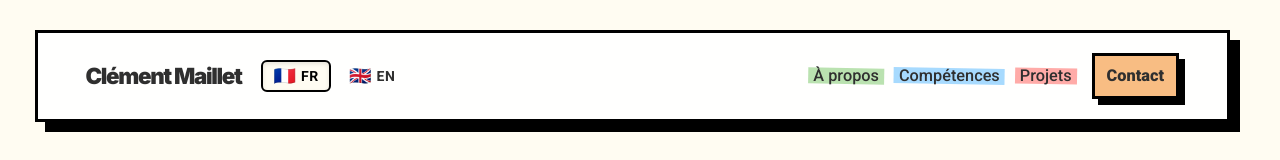
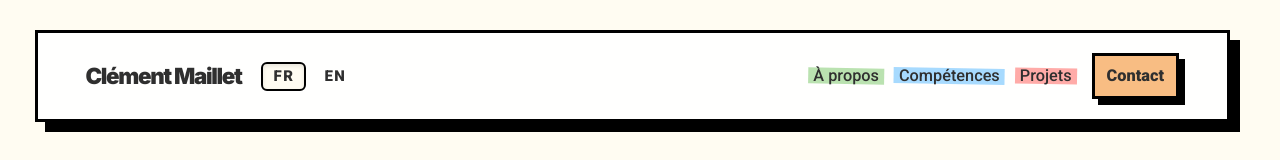
Before and after one commit to Karbbone/Portfolio, an Astro site: page / in a window 1280 px wide. Shown: the top 160 px of the page. Built offline with nearby package versions, Linux system fonts and the light colour scheme; Astro itself is replaced by a stand-in of ours; no server answers.

Commit message:
fix : emoji integration

```diff
--- a/src/components/Header.astro
+++ b/src/components/Header.astro
@@ -31,8 +31,7 @@ const otherLocale = locale === "fr" ? "en" : "fr";
             aria-label="Français"
             title="Français"
           >
-            <span class="header__lang-icon" aria-hidden="true">🇫🇷</span>
-            <span class="header__lang-text">FR</span>
+            <span class="header__lang-badge header__lang-badge--fr" aria-hidden="true">FR</span>
           </button>
           <button
             class={`header__lang-btn ${locale === "en" ? "header__lang-btn--active" : ""}`}
@@ -41,8 +40,7 @@ const otherLocale = locale === "fr" ? "en" : "fr";
             aria-label="English"
             title="English"
           >
-            <span class="header__lang-icon" aria-hidden="true">🇬🇧</span>
-            <span class="header__lang-text">EN</span>
+            <span class="header__lang-badge header__lang-badge--en" aria-hidden="true">EN</span>
           </button>
         </div>
       </div>
--- a/src/sass/components/_header.scss
+++ b/src/sass/components/_header.scss
@@ -154,26 +154,20 @@
       }
     }
 
-    &__lang-icon {
-      font-size: 1.6rem;
+    &__lang-badge {
+      font-weight: 900;
+      font-size: 1.4rem;
+      letter-spacing: 0.1em;
       line-height: 1;
-      display: flex;
-      align-items: center;
-      justify-content: center;
-      transition: transform 0.25s cubic-bezier(0.4, 0, 0.2, 1);
+      color: color.$gray-dark;
+      transition: all 0.25s cubic-bezier(0.4, 0, 0.2, 1);
 
       @include bp.from("tablet") {
-        font-size: 1.8rem;
+        font-size: 1.5rem;
       }
-    }
 
-    &__lang-text {
-      font-weight: 700;
-      letter-spacing: 0.05em;
-      display: none;
-
-      @include bp.from("tablet") {
-        display: inline;
+      .header__lang-btn--active & {
+        color: color.$orange;
       }
     }
 
```
